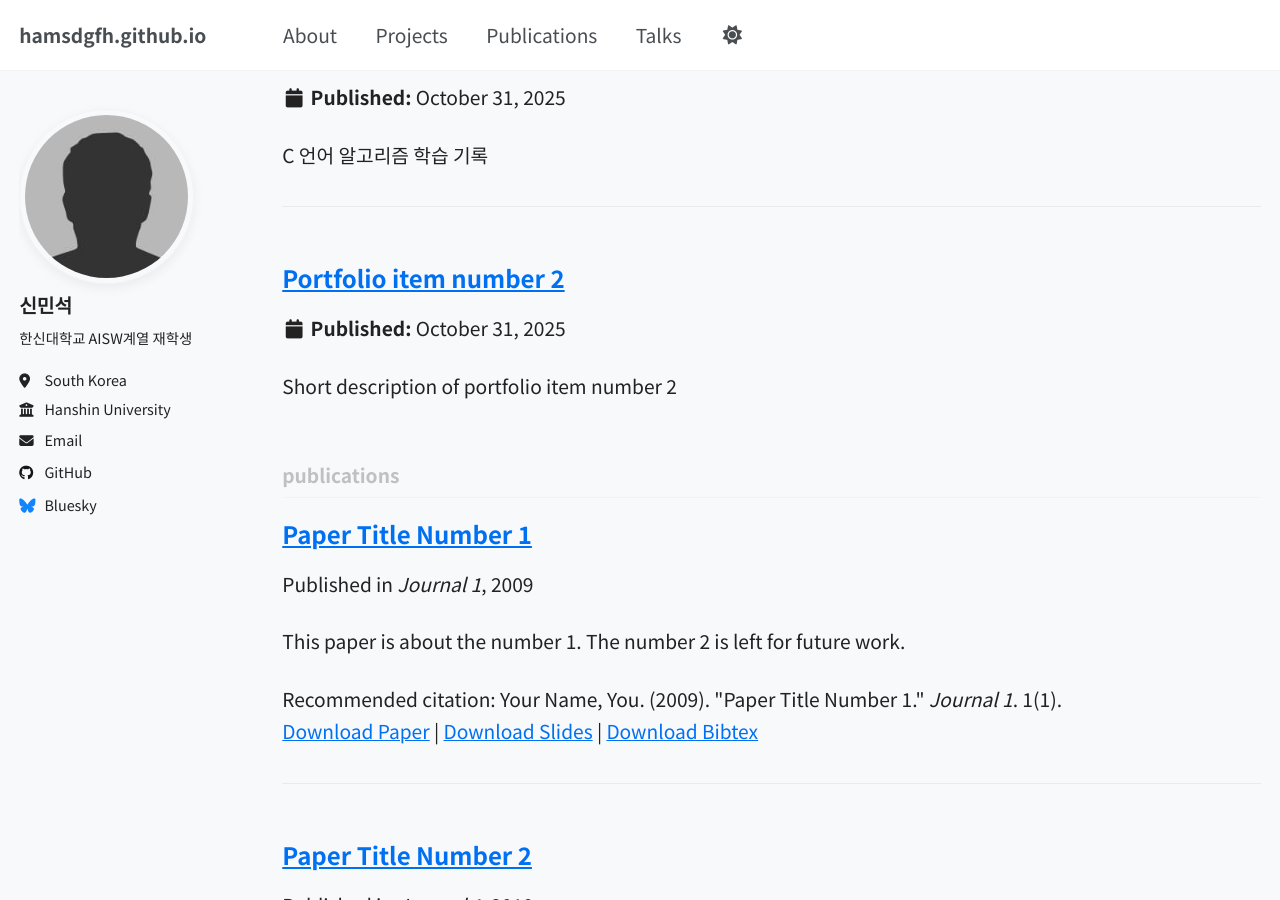
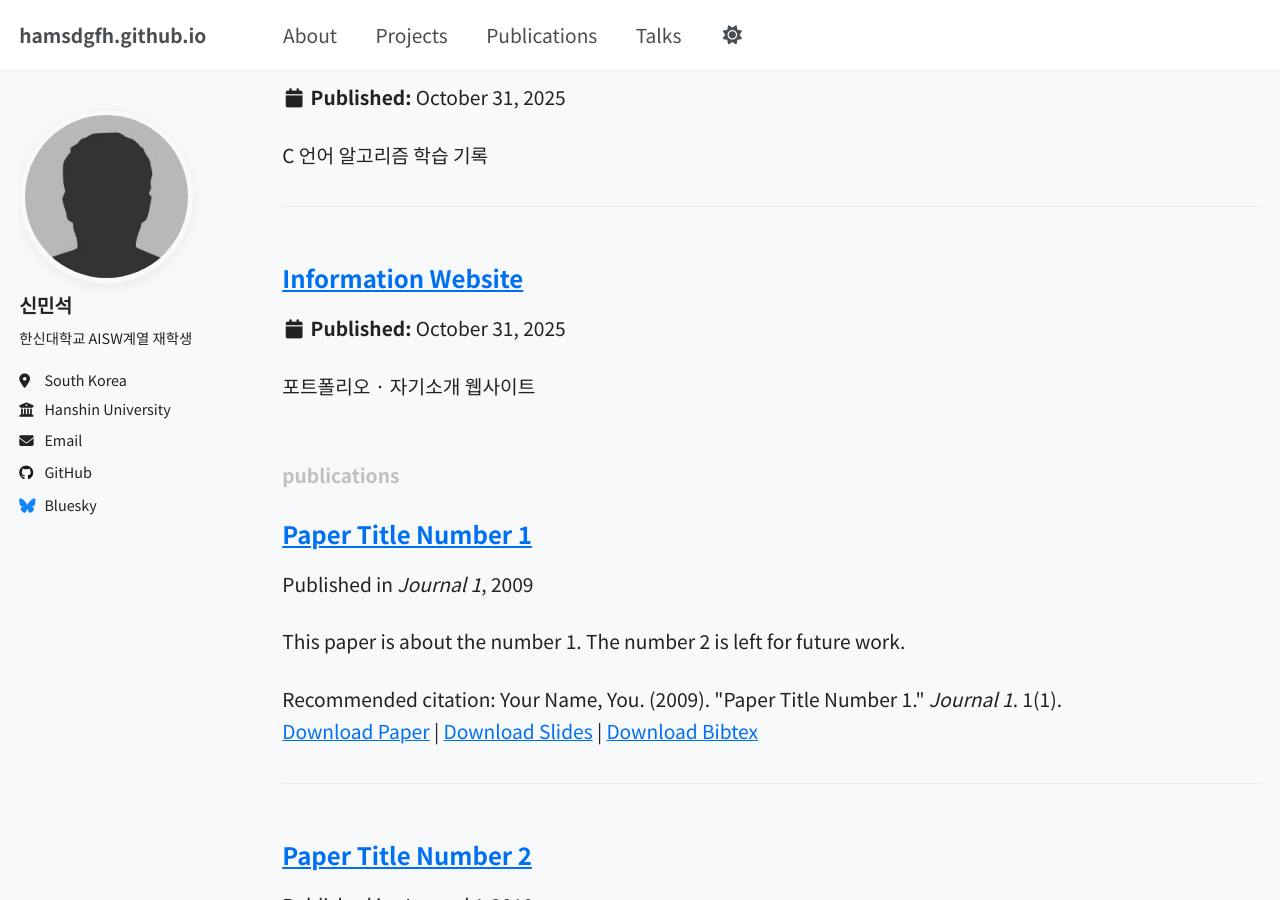
Before and after one commit to hamsdgfh/hamsdgfh.github.io, a Jekyll site: the page built from _pages/collection-archive.html, in a window 1280 px wide and 900 px high, scrolled down 420 px. Built offline with Jekyll 4.4.1, drawn with Linux system fonts in a browser that asks for light colours; a script that is not in the unit is left out.

Commit message:
Update portfolio-2.md

```diff
--- a/_portfolio/portfolio-2.md
+++ b/_portfolio/portfolio-2.md
@@ -1,8 +1,6 @@
 ---
-title: "Portfolio item number 2"
-excerpt: "Short description of portfolio item number 2"
-header:
-  teaser: /images/500x300.png
+title: "Information Website"
+excerpt: "포트폴리오 · 자기소개 웹사이트"
 collection: portfolio
 ---
 
```
